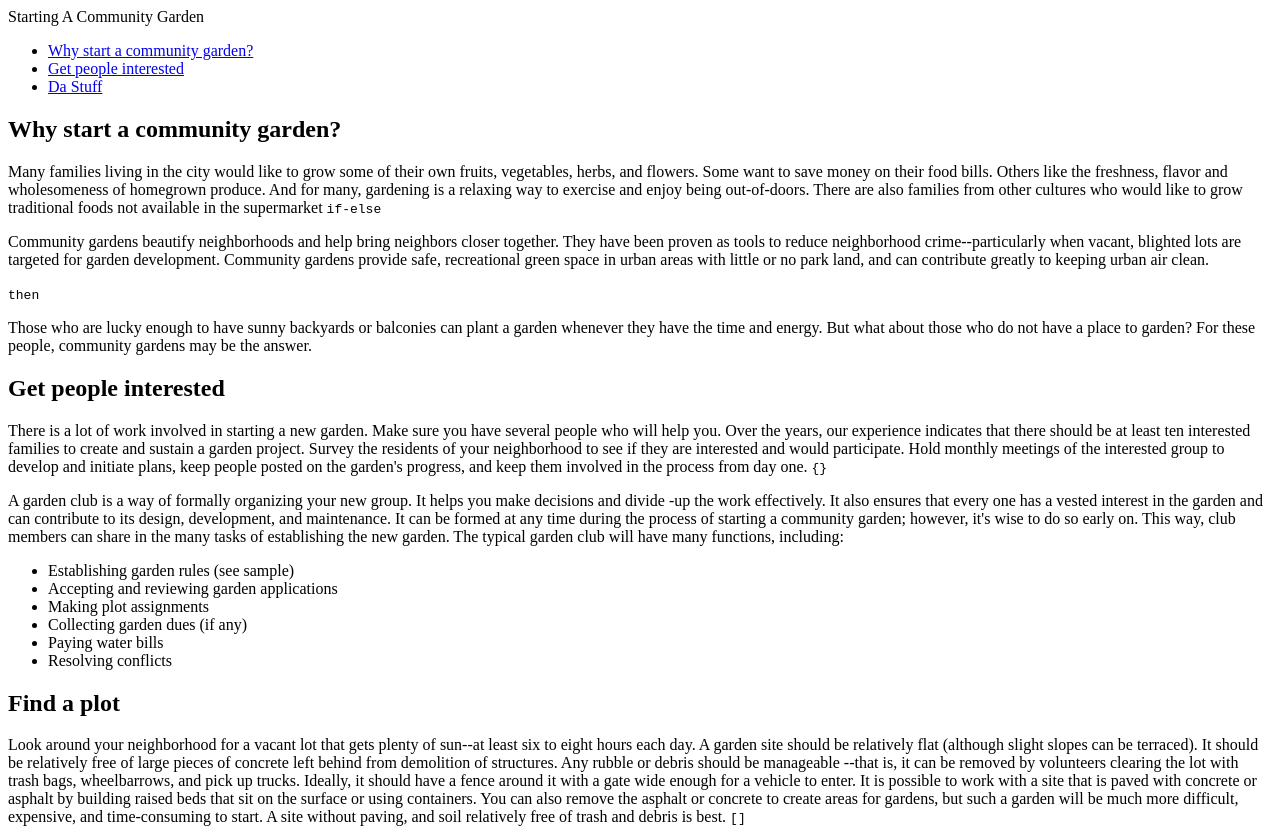
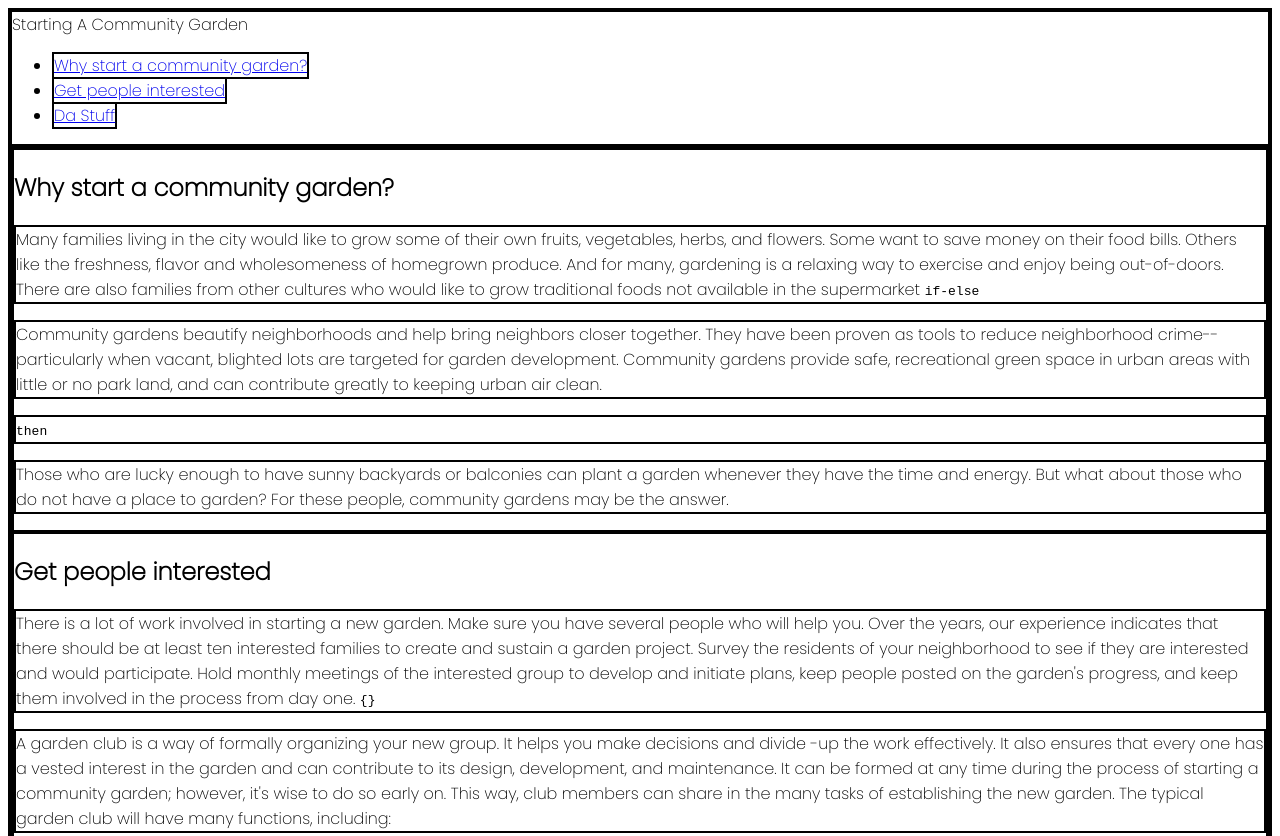
Before and after one commit to kleinlikecalvin/technical-doc-page, a plain HTML site: page index.html in a window 1280 px wide. Shown: the top 836 px of the page. Drawn offline with Linux system fonts and the light colour scheme.

Commit message:
forgetting how to add css lol

```diff
--- a/index.html
+++ b/index.html
@@ -3,6 +3,7 @@
   <head>
     <meta charset="UTF-8" />
     <meta name="viewport" content="width=device-width, initial-scale=1.0" />
+    <link href="styles.css" rel="stylesheet"/>
     <link href="https://fonts.googleapis.com/css2?family=Poppins:wght@200&display=swap" rel="stylesheet">
     <title>Community Garden</title>
   </head>
--- a/styles.css
+++ b/styles.css
@@ -9,6 +9,7 @@ body {
   border: 2px solid black;
 }
 #main-doc {
+  font-family: "Poppins", sans-serif;
   border: 2px solid black;
 }
 .main-section {
```
